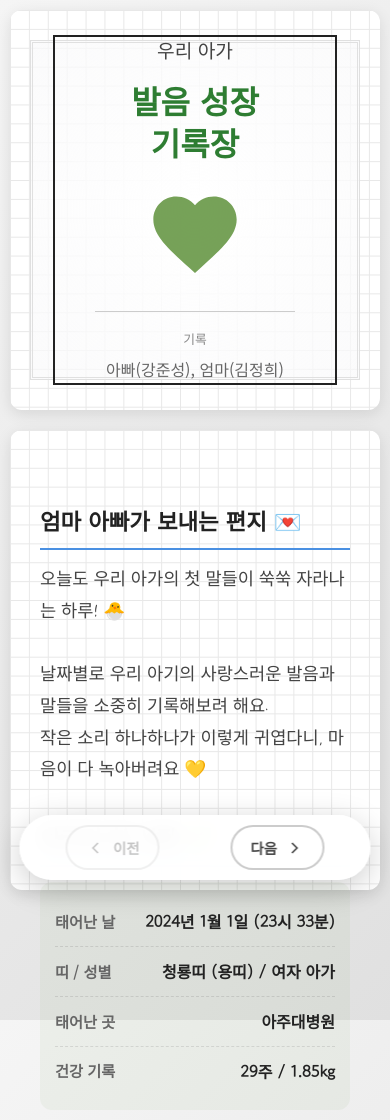
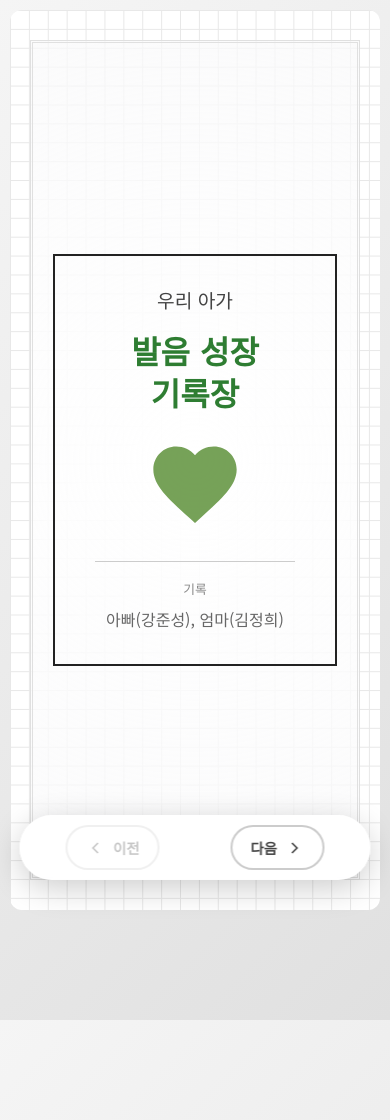
Before and after one commit to JunSungKang/baby-speech-diary, a Jekyll site: the page built from index.md, in a window 390 px wide. Built offline with Jekyll 4.4.1, drawn with Linux system fonts in a browser that asks for light colours; after the commit the page ends 1020 px from its top, so only the background shows below that; some of the changed lines change nothing that is shown.

Commit message:
fix: 크기 조정

```diff
--- a/assets/css/book.css
+++ b/assets/css/book.css
@@ -29,8 +29,8 @@
     --hover-shadow: rgba(0, 0, 0, 0.15);
 
     /* 크기 */
-    --book-max-width: 1200px;
-    --book-max-height: 848px;
+    --book-max-width: 1100px;
+    --book-max-height: 760px;
     --page-padding: 40px;
     --binding-width: 5%;
     --page-width: 47.5%;
@@ -722,21 +722,27 @@
 
     .page {
         width: 100% !important;
-        height: auto !important;
-        min-height: 400px;
+        height: 100% !important;
+        min-height: 500px;
         padding: 30px 20px;
-        margin-bottom: 20px;
+        margin-bottom: 0;
         border-radius: 12px;
-        box-shadow: 0 4px 15px rgba(0, 0, 0, 0.1);
+        box-shadow: none !important;
         cursor: default !important;
         background-size: 5mm 5mm;
         /* 모바일에서는 그리드 작게 */
+        display: none !important;
+        /* 기본적으로 모두 숨김 */
+    }
+
+    .page.active-mobile {
+        display: flex !important;
+        /* 활성화된 페이지만 표시 */
     }
 
     .page-left:hover,
     .page-right:hover {
-        box-shadow: 0 4px 15px rgba(0, 0, 0, 0.1);
-        /* 호버 효과 제거 대신 기본 유지 */
+        box-shadow: none !important;
     }
 
     /* 중앙 제본 영역 숨김 (모바일) */
--- a/assets/js/book.js
+++ b/assets/js/book.js
@@ -8,6 +8,7 @@
 const BookApp = {
     spreads: [], // { memo: string, photo: string, words: Array }
     currentSpreadIndex: 0,
+    currentSide: 'left', // 'left' or 'right' (모바일 전용)
     totalSpreads: 0,
     wordsPerPage: 10,
 
@@ -59,6 +60,11 @@
         prevBtn: document.getElementById('prev-btn'),
         nextBtn: document.getElementById('next-btn')
     };
+}
+
+// 모바일 모드 체크 (768px 미만)
+function isMobileMode() {
+    return window.innerWidth < 768;
 }
 
 // ============================================
@@ -135,11 +141,40 @@
     }
 
     if (BookApp.elements.prevBtn) {
-        BookApp.elements.prevBtn.addEventListener('click', () => navigateToSpread(BookApp.currentSpreadIndex - 1));
+        BookApp.elements.prevBtn.addEventListener('click', () => navigateRelative(-1));
     }
     if (BookApp.elements.nextBtn) {
-        BookApp.elements.nextBtn.addEventListener('click', () => navigateToSpread(BookApp.currentSpreadIndex + 1));
+        BookApp.elements.nextBtn.addEventListener('click', () => navigateRelative(1));
     }
+}
+
+function navigateRelative(direction) {
+    if (isMobileMode()) {
+        if (direction > 0) {
+            // Next
+            if (BookApp.currentSide === 'left') {
+                BookApp.currentSide = 'right';
+            } else if (BookApp.currentSpreadIndex < BookApp.totalSpreads - 1) {
+                BookApp.currentSpreadIndex++;
+                BookApp.currentSide = 'left';
+            }
+        } else {
+            // Prev
+            if (BookApp.currentSide === 'right') {
+                BookApp.currentSide = 'left';
+            } else if (BookApp.currentSpreadIndex > 0) {
+                BookApp.currentSpreadIndex--;
+                BookApp.currentSide = 'right';
+            }
+        }
+    } else {
+        // PC 모드
+        const target = BookApp.currentSpreadIndex + direction;
+        if (target >= 0 && target < BookApp.totalSpreads) {
+            BookApp.currentSpreadIndex = target;
+        }
+    }
+    renderCurrentSpread();
 }
 
 function openBookView() {
@@ -251,6 +286,20 @@
         if (BookApp.elements.rightPageNumber) BookApp.elements.rightPageNumber.textContent = pRight;
     }
 
+    // 모바일 전용 클래스 토글
+    if (isMobileMode()) {
+        if (BookApp.currentSide === 'left') {
+            leftPage.classList.add('active-mobile');
+            rightPage.classList.remove('active-mobile');
+        } else {
+            leftPage.classList.remove('active-mobile');
+            rightPage.classList.add('active-mobile');
+        }
+    } else {
+        leftPage.classList.remove('active-mobile');
+        rightPage.classList.remove('active-mobile');
+    }
+
     updateNavigation();
 }
 
@@ -319,20 +368,28 @@
 }
 
 function updateNavigation() {
+    const isFirst = isMobileMode()
+        ? (BookApp.currentSpreadIndex === 0 && BookApp.currentSide === 'left')
+        : (BookApp.currentSpreadIndex === 0);
+
+    const isLast = isMobileMode()
+        ? (BookApp.currentSpreadIndex === BookApp.totalSpreads - 1 && BookApp.currentSide === 'right')
+        : (BookApp.currentSpreadIndex === BookApp.totalSpreads - 1);
+
     if (BookApp.elements.prevBtn) {
-        BookApp.elements.prevBtn.disabled = BookApp.currentSpreadIndex === 0;
+        BookApp.elements.prevBtn.disabled = isFirst;
     }
     if (BookApp.elements.nextBtn) {
-        BookApp.elements.nextBtn.disabled = BookApp.currentSpreadIndex === BookApp.totalSpreads - 1;
+        BookApp.elements.nextBtn.disabled = isLast;
     }
 
-    // 첫/마지막 페이지 클래스 처리 (선택)
+    // 첫/마지막 페이지 도달 시 시각적 표시 (클래스 토글)
     if (BookApp.elements.leftPage) {
-        if (BookApp.currentSpreadIndex === 0) BookApp.elements.leftPage.classList.add('first-page');
+        if (isFirst) BookApp.elements.leftPage.classList.add('first-page');
         else BookApp.elements.leftPage.classList.remove('first-page');
     }
     if (BookApp.elements.rightPage) {
-        if (BookApp.currentSpreadIndex === BookApp.totalSpreads - 1) BookApp.elements.rightPage.classList.add('last-page');
+        if (isLast) BookApp.elements.rightPage.classList.add('last-page');
         else BookApp.elements.rightPage.classList.remove('last-page');
     }
 }
@@ -343,20 +400,20 @@
     if (BookApp.isTransitioning) return;
 
     switch (event.key) {
-        case 'ArrowRight': event.preventDefault(); navigateToSpread(BookApp.currentSpreadIndex + 1); break;
-        case 'ArrowLeft': event.preventDefault(); navigateToSpread(BookApp.currentSpreadIndex - 1); break;
-        case 'Home': event.preventDefault(); navigateToSpread(0); break;
-        case 'End': event.preventDefault(); navigateToSpread(BookApp.totalSpreads - 1); break;
+        case 'ArrowRight': event.preventDefault(); navigateRelative(1); break;
+        case 'ArrowLeft': event.preventDefault(); navigateRelative(-1); break;
+        case 'Home': event.preventDefault(); BookApp.currentSpreadIndex = 0; BookApp.currentSide = 'left'; renderCurrentSpread(); break;
+        case 'End': event.preventDefault(); BookApp.currentSpreadIndex = BookApp.totalSpreads - 1; BookApp.currentSide = 'right'; renderCurrentSpread(); break;
         case 'Escape': closeBookView(); break;
     }
 }
 
 function handleLeftPageClick(event) {
     if (BookApp.isTransitioning) return;
-    if (BookApp.currentSpreadIndex > 0) navigateToSpread(BookApp.currentSpreadIndex - 1);
+    navigateRelative(-1);
 }
 
 function handleRightPageClick(event) {
     if (BookApp.isTransitioning) return;
-    if (BookApp.currentSpreadIndex < BookApp.totalSpreads - 1) navigateToSpread(BookApp.currentSpreadIndex + 1);
+    navigateRelative(1);
 }
```
